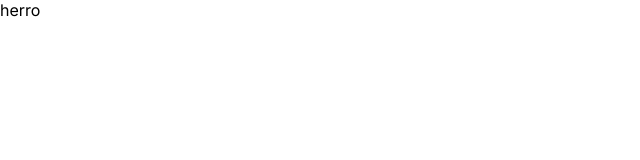
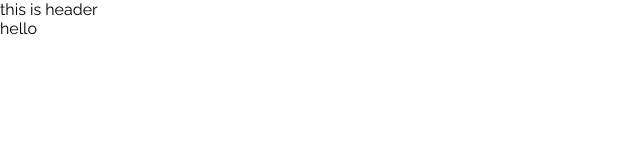
Before and after one commit to chirag-brilliantlink/brilliant-front, a Next.js app: page / in a window 1280 px wide. Shown: the top 160 px of the page, without its empty margins (0-640 px from the left). Built offline with nearby package versions, Linux system fonts and the light colour scheme.

Commit message:
initial font setup, folder setup

```diff
--- /dev/null
+++ b/src/layout/header.tsx
@@ -0,0 +1,8 @@
+import React from "react";
+import { raleway } from "@/pages";
+
+const Header = () => {
+  return <div className={`${raleway.className}`}>this is header</div>;
+};
+
+export default Header;
--- a/src/pages/_app.tsx
+++ b/src/pages/_app.tsx
@@ -1,6 +1,12 @@
+import Header from "@/layout/header";
 import "@/styles/globals.css";
 import type { AppProps } from "next/app";
 
 export default function App({ Component, pageProps }: AppProps) {
-  return <Component {...pageProps} />;
+  return (
+    <>
+      <Header />
+      <Component {...pageProps} />
+    </>
+  );
 }
--- a/src/pages/index.tsx
+++ b/src/pages/index.tsx
@@ -1,7 +1,9 @@
 import Head from "next/head";
 import { Inter } from "next/font/google";
+import { Raleway } from "next/font/google";
 
-const inter = Inter({ subsets: ["latin"] });
+// const inter = Inter({ subsets: ["latin"] });
+export const raleway = Raleway({ subsets: ["latin"] });
 
 export default function Home() {
   return (
@@ -12,7 +14,7 @@
         <meta name="viewport" content="width=device-width, initial-scale=1" />
         <link rel="icon" href="/favicon.ico" />
       </Head>
-      <main className={` ${inter.className}`}>herro</main>
+      <main className={` ${raleway.className}`}>hello</main>
     </>
   );
 }
```
